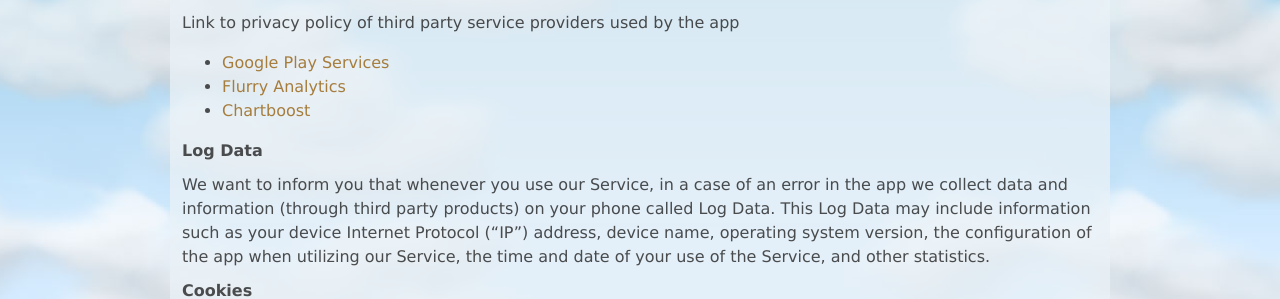
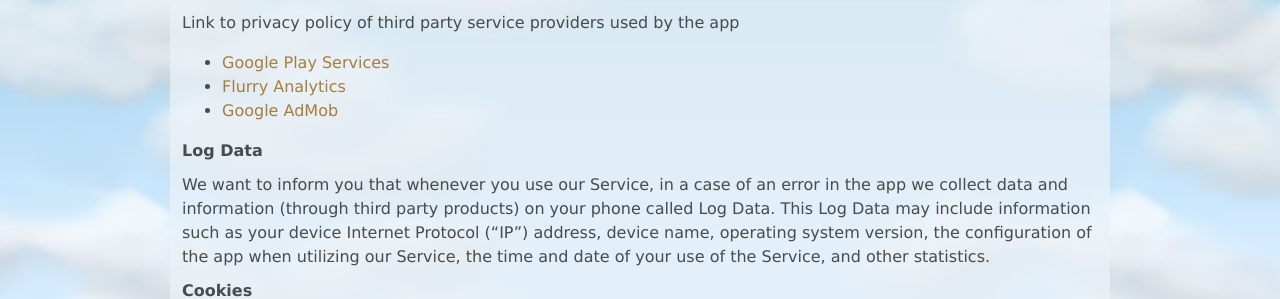
Before and after one commit to JDaance/jdaance.github.io, a Jekyll site: the page built from privacy-policy.md, in a window 1280 px wide and 900 px high, scrolled down 402 px. Shown: the part 159-458 px from the top of the window. Built offline with Jekyll 4.4.1, drawn with Linux system fonts in a browser that asks for light colours.

Commit message:
Update privacy policy

```diff
--- a/privacy-policy.md
+++ b/privacy-policy.md
@@ -27,7 +27,7 @@ Link to privacy policy of third party service providers used by the app
 
 *   [Google Play Services](https://www.google.com/policies/privacy/)
 *   [Flurry Analytics](https://privacy.oath.com)
-*   [Chartboost](https://answers.chartboost.com/en-us/articles/200780269)
+*   [Google AdMob](https://policies.google.com/technologies/ads)
 
 **Log Data**
 
```
